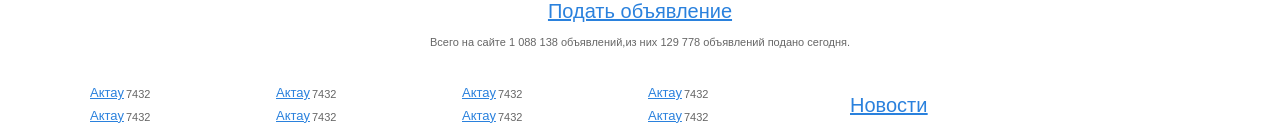
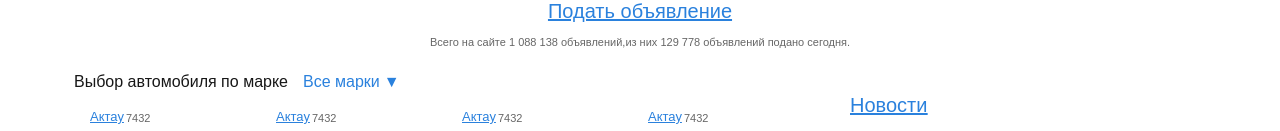
Before and after one commit to ZhannaKanal/kolesa-next, a Next.js app: page / in a window 1280 px wide. Shown: the part 221-352 px from the top of the page. Built offline with nearby package versions, Linux system fonts and the light colour scheme.

Commit message:
added style of Linkblockheaderarrow

```diff
--- a/src/app/first/CarsBlock.tsx
+++ b/src/app/first/CarsBlock.tsx
@@ -1,8 +1,10 @@
 export default function CarsBlock() {
     return <div>
+         <LinkBlockHeaderArrow></LinkBlockHeaderArrow>
         <SectionLink></SectionLink>
         <CrossLink></CrossLink>
     </div>
 }
 import SectionLink from "./SectionLink"
 import CrossLink from "./CrossLink"
+import LinkBlockHeaderArrow from "./LinkBlockHeaderArrow"
--- a/src/app/first/First.tsx
+++ b/src/app/first/First.tsx
@@ -12,3 +12,5 @@ export default function First() {
 import PartnersLink from "./PartnersLink";
 import RegionLink from "./RegionLink";
 import CarsBlock from "./CarsBlock";
+import LinkBlockHeaderArrow from "./LinkBlockHeaderArrow";
+import SectionLink from "./SectionLink";
--- /dev/null
+++ b/src/app/first/LinkBlockHeaderArrow.tsx
@@ -0,0 +1,13 @@
+export default function LinkBlockHeaderArrow() {
+  return (
+    <div className="links-block-header clearfix arrow-show flex ">
+      <h2 className="header-links text-[16px] font-bold">
+        Выбор автомобиля по марке
+      </h2>
+      <span className="show-all-legacy arrow-link js__show-all-legacy flex items-center ml-[15px] gap-[4px]">
+        <span className="text-[#2a81dd]">Все марки</span>
+        <i className="inline-block rotate-0 text-[#2A81DD]">▼</i>
+      </span>
+    </div>
+  );
+}
```
